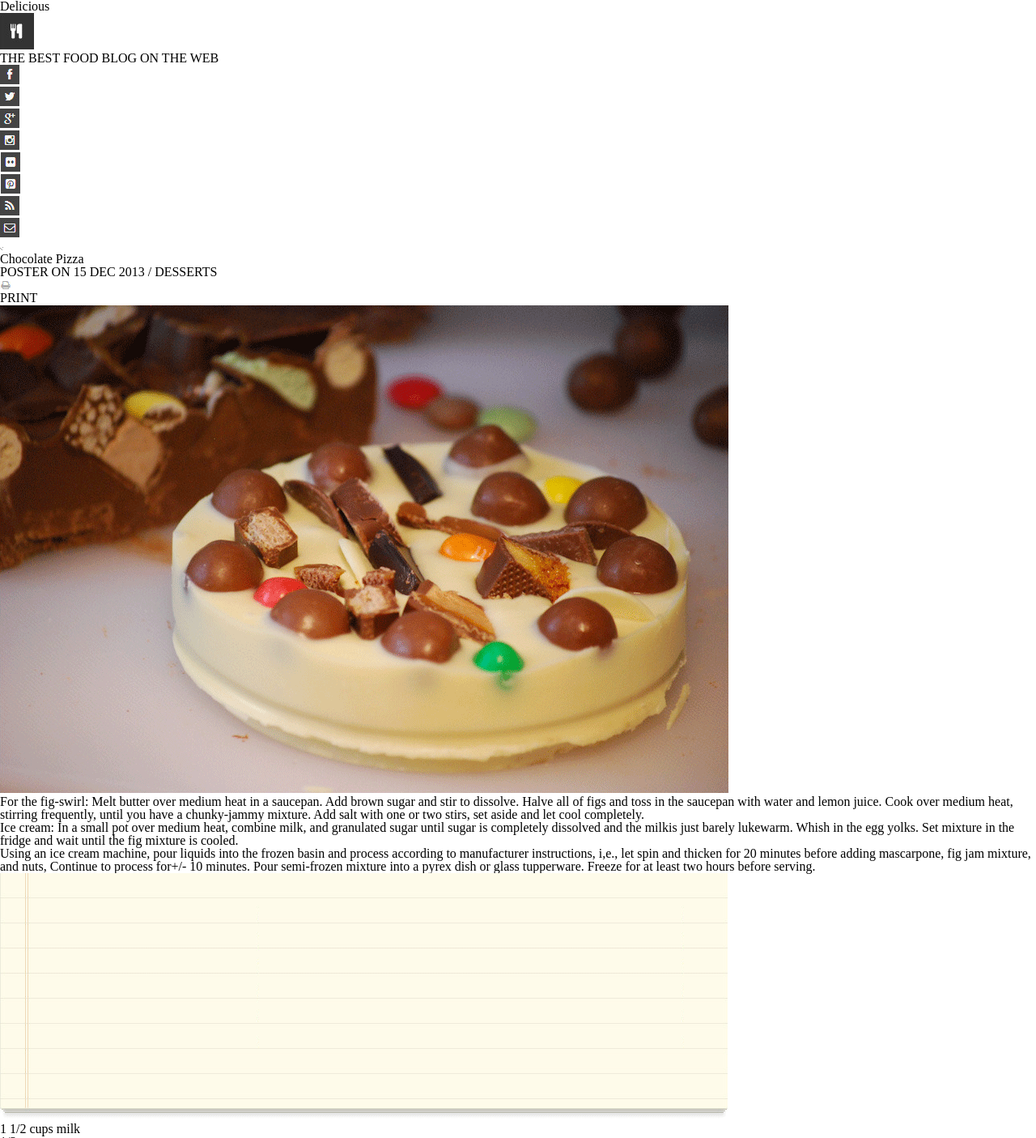
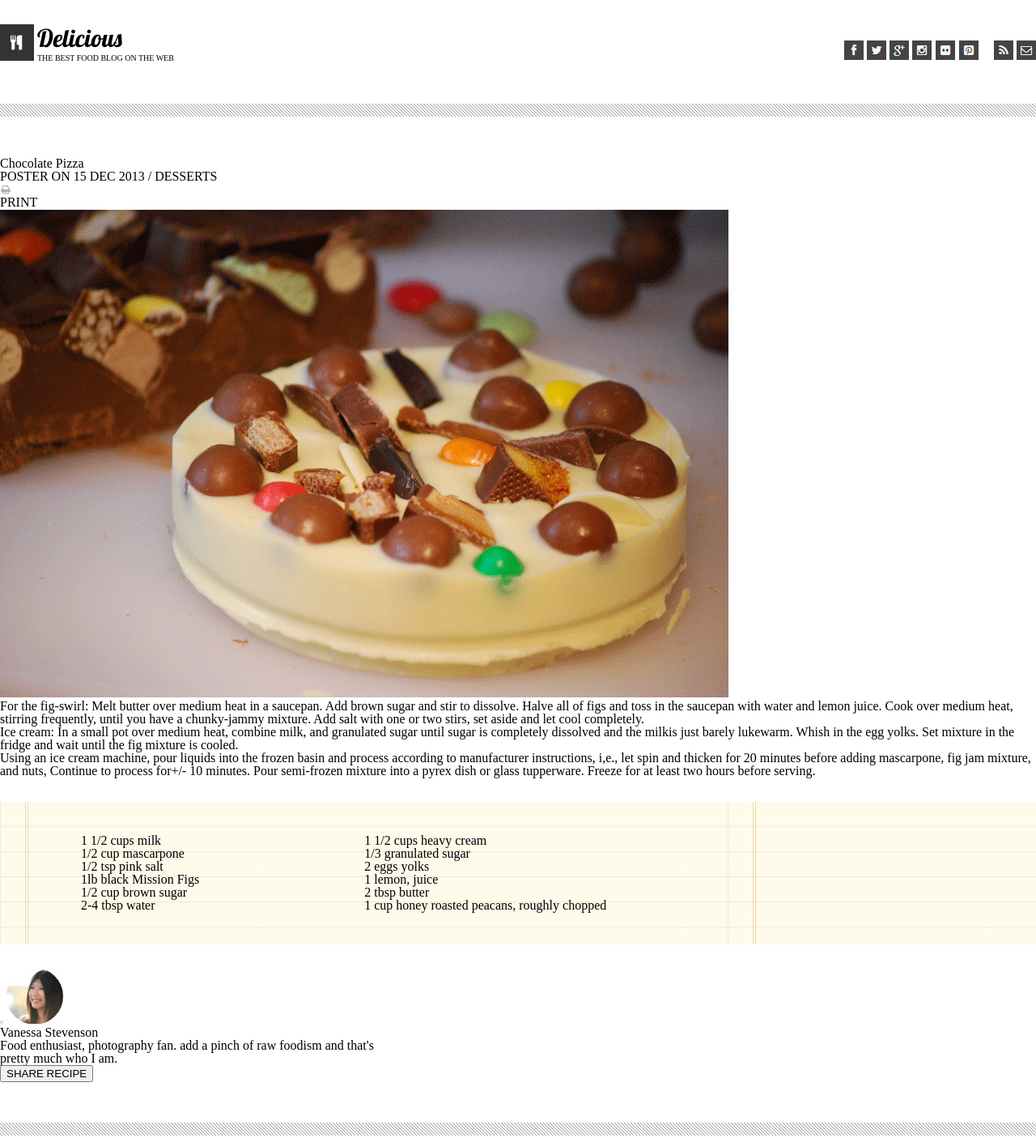
Before and after one commit to TJSOmega/Chocolate-Pizza-20, a plain HTML site: page index.html in a window 1280 px wide. Shown: the top 1405 px of the page at 81% size. Drawn offline with Linux system fonts and the light colour scheme.

Commit message:
Time limit for project finished

```diff
--- a/css/style.css
+++ b/css/style.css
@@ -0,0 +1,63 @@
+#toplogo {
+  display: inline-block;
+  padding-top: 30px;
+  position: static;
+}
+div {
+  display: inline-block;
+}
+
+h1 {
+  font-family: 'Lobster', cursive;
+  font-size: 30px;
+  display: block;
+
+}
+
+h2 {
+  /* margin-left:; */
+  padding-top: 5px;
+  font-size: 10px;
+  display: block;
+
+}
+
+#socialicons {
+  display: inline-block;
+  float: right;
+  padding-top: 50px;
+
+}
+
+header li {
+  display: inline;
+}
+
+#border {
+/* display: block; */
+margin: 50px auto;
+width: 100%;
+background-image: url('../img/hr-img.png');
+background-repeat: repeat;
+}
+
+#pinterestlogo {
+  margin-right: 15px;
+}
+
+h3 {
+
+}
+
+#recipe {
+  background-image: url('../img/list-bg.png');
+  width: 100%;
+  margin: 30px auto;
+}
+
+div ul {
+  display: inline-block;
+  margin: 40px auto;
+  padding-right: 100px ;
+  padding-left: 100px;
+}
--- a/index.html
+++ b/index.html
@@ -5,25 +5,30 @@
     <title>Chocolate Pizza </title>
     <link rel="stylesheet" href="css/reset.css">
     <link rel="stylesheet" href="css/style.css">
+    <link href="https://fonts.googleapis.com/css2?family=Lobster&display=swap" rel="stylesheet">
 </head>
 
 
 <body>
     <header>
-        <h1>Delicious</h1>
-        <img src="img/logo.png" alt="Logo">
-        <h2>THE BEST FOOD BLOG ON THE WEB</h2>
-        <ul>
+        <img id="toplogo" src="img/logo.png" alt="Logo">
+        <div>
+            <h1>Delicious</h1>
+            <h2>THE BEST FOOD BLOG ON THE WEB</h2>
+        </div>
+        <ul id="socialicons">
             <li><img src="img/fb-icon.png" alt="facebook logo"></li>
             <li><img src="img/twit-icon.png" alt="twitter logo"></li>
             <li><img src="img/gp-icon.png" alt="google plus logo"></li>
             <li><img src="img/insta-icon.png" alt="instagram logo"></li>
             <li><img src="img/flic-icon.png" alt="flickr logo"></li>
-            <li><img src="img/pint-icon.png" alt="pintrest logo"></li>
+            <li id="pinterestlogo"><img src="img/pint-icon.png" alt="pintrest logo"></li>
             <li><img src="img/rss-icon.png" alt="rss feed logo"></li>
             <li><img src="img/mail-icon.png" alt="E-mail logo"></li>
         </ul>
-        <img src="img/hr-img.png" alt="header spacer">
+        <div id="border">
+            <img></img>
+        </div>
     </header>
     <main>
         <h3>Chocolate Pizza</h3>
@@ -47,7 +52,7 @@
                 process for+/- 10 minutes. Pour semi-frozen mixture into a pyrex dish or
                 glass tupperware. Freeze for at least two hours before serving.</P>
         </section>
-        <img src="img/list-bg.png" alt="list background logo">
+        <div id="recipe">
         <ul>
             <li>1 1/2 cups milk</li>
             <li>1/2 cup mascarpone</li>
@@ -63,6 +68,7 @@
             <li>1 lemon, juice</li>
             <li>2 tbsp butter</li>
             <li>1 cup honey roasted peacans, roughly chopped</li>
+        </div>
         </ul>
         <img src="img/hr-img.png" alt="header spacer">
         <img src="img/van-pic.png" alt="vannessa picture">
@@ -72,9 +78,11 @@
         <button>SHARE RECIPE</button>
     </main>
     <footer>
-    <img src="img/logo.png" alt="footer image">
-    <p>Delicious &copy; 2013 &middot; All Rights Reserved</p>
-    <p>Proudly published with Ghost.</p>
+        <div id="border">
+            <img></img>
+        </div>
+        <p>Delicious &copy; 2013 &middot; All Rights Reserved</p>
+        <p>Proudly published with Ghost.</p>
 
     </footer>
 
```
